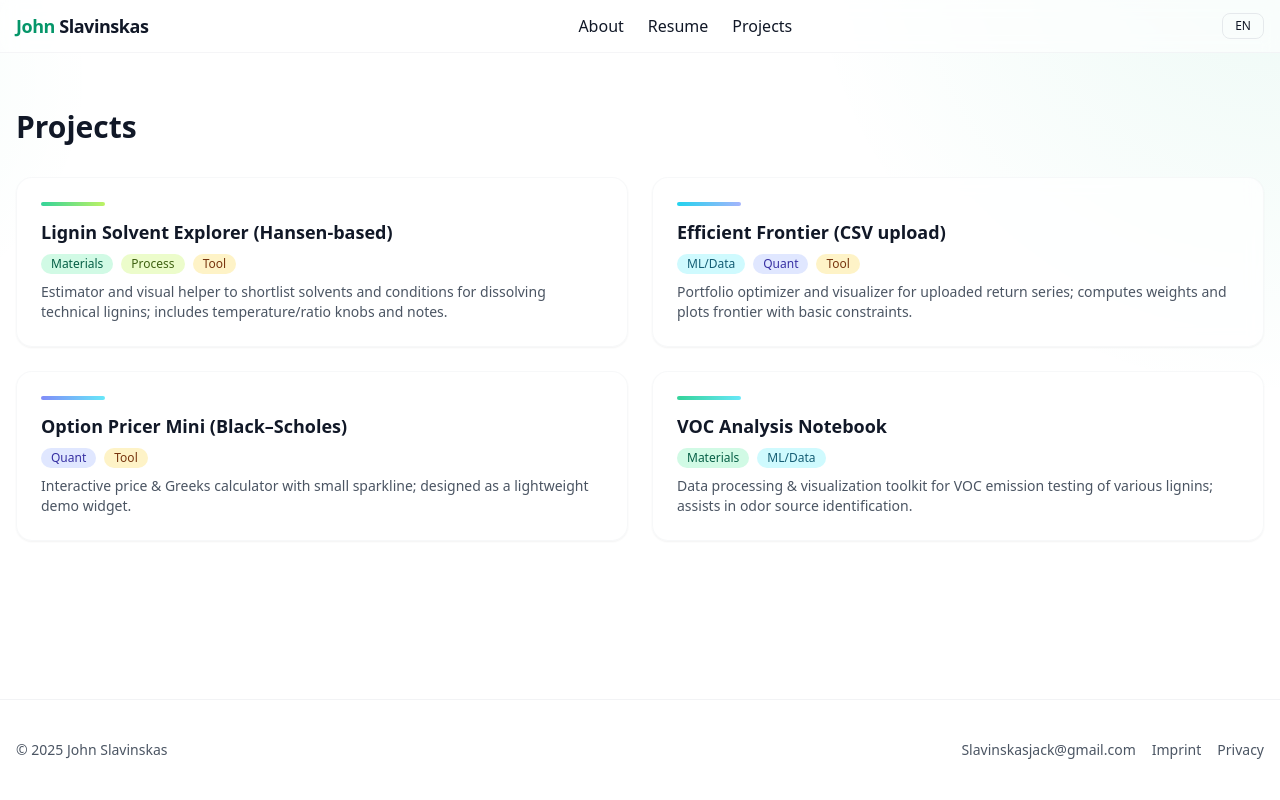
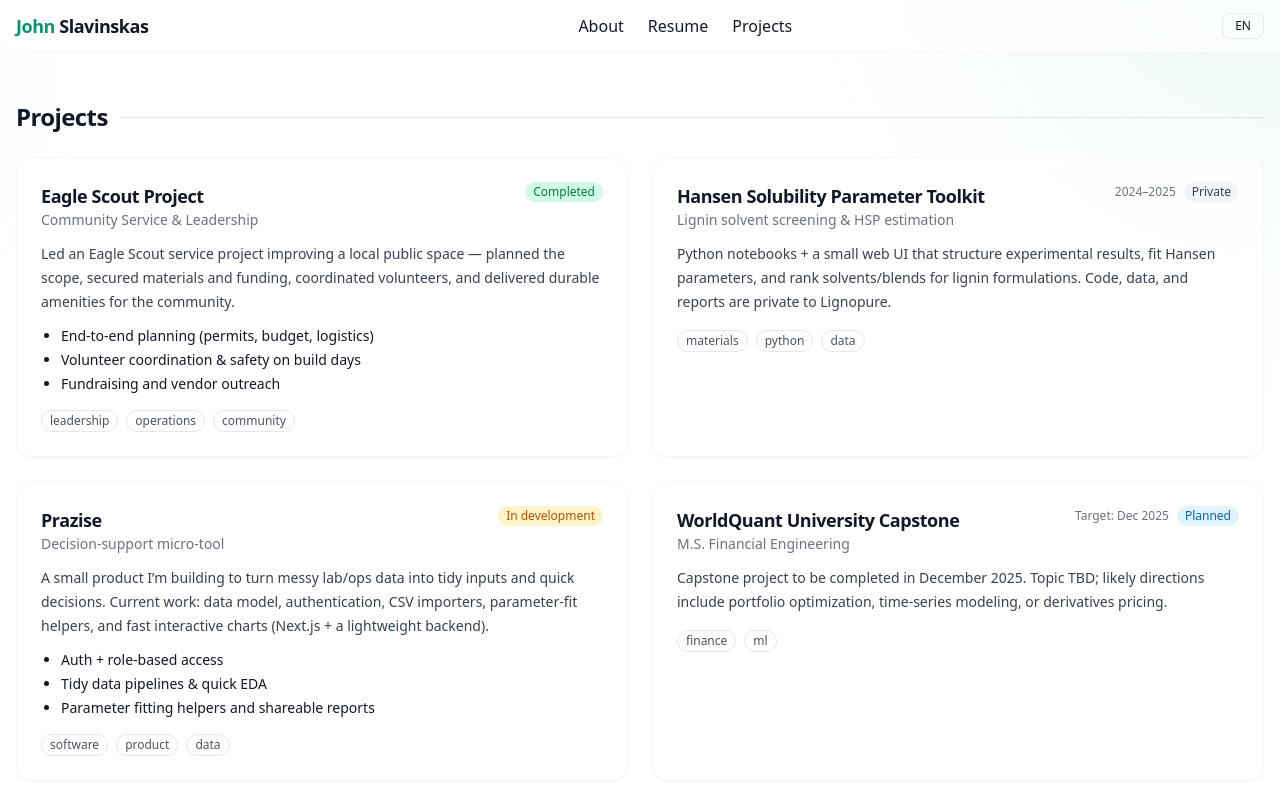
Before and after one commit to Tridude5/JohnSlavinskas, a Next.js app: page /projects in a window 1280 px wide. Shown: the top 800 px of the page. Built offline with nearby package versions, Linux system fonts and the light colour scheme.

Commit message:
Update ProjectsClient.tsx

```diff
--- a/app/projects/ProjectsClient.tsx
+++ b/app/projects/ProjectsClient.tsx
@@ -1,60 +1,148 @@
-"use client";
-import Section from "@/components/Section";
-import { useI18n } from "@/components/i18n/I18nProvider";
+import React from "react";
 
-function Tag({ children }: { children: string }){
-  const name = children;
-  const color = {
-    "Materials": "bg-emerald-100 text-emerald-800 dark:bg-emerald-900/30 dark:text-emerald-300",
-    "Process":   "bg-lime-100 text-lime-800 dark:bg-lime-900/30 dark:text-lime-300",
-    "ML/Data":   "bg-cyan-100 text-cyan-800 dark:bg-cyan-900/30 dark:text-cyan-300",
-    "Quant":     "bg-indigo-100 text-indigo-800 dark:bg-indigo-900/30 dark:text-indigo-300",
-    "Tool":      "bg-amber-100 text-amber-900 dark:bg-amber-900/30 dark:text-amber-300",
-  }[name] || "bg-gray-100 text-gray-800 dark:bg-gray-800/40 dark:text-gray-300";
-  return <span className={`inline-flex items-center px-2.5 py-0.5 rounded-full text-xs font-medium ${color}`}>{name}</span>;
+export const metadata = { title: "Projects — John Slavinskas" };
+
+type Link = { label: string; href: string };
+
+type Project = {
+  title: string;
+  subtitle?: string;
+  period?: string;
+  status: "Completed" | "In development" | "Private" | "Planned";
+  summary: string;
+  bullets?: string[];
+  tags?: string[];
+  links?: Link[];
+};
+
+const projects: Project[] = [
+  {
+    title: "Eagle Scout Project",
+    subtitle: "Community Service & Leadership",
+    status: "Completed",
+    summary:
+      "Led an Eagle Scout service project improving a local public space — planned the scope, secured materials and funding, coordinated volunteers, and delivered durable amenities for the community.",
+    bullets: [
+      "End‑to‑end planning (permits, budget, logistics)",
+      "Volunteer coordination & safety on build days",
+      "Fundraising and vendor outreach",
+    ],
+    tags: ["leadership", "operations", "community"],
+  },
+  {
+    title: "Hansen Solubility Parameter Toolkit",
+    subtitle: "Lignin solvent screening & HSP estimation",
+    status: "Private",
+    period: "2024–2025",
+    summary:
+      "Python notebooks + a small web UI that structure experimental results, fit Hansen parameters, and rank solvents/blends for lignin formulations. Code, data, and reports are private to Lignopure.",
+    tags: ["materials", "python", "data"],
+  },
+  {
+    title: "Prazise",
+    subtitle: "Decision-support micro‑tool",
+    status: "In development",
+    summary:
+      "A small product I’m building to turn messy lab/ops data into tidy inputs and quick decisions. Current work: data model, authentication, CSV importers, parameter‑fit helpers, and fast interactive charts (Next.js + a lightweight backend).",
+    bullets: [
+      "Auth + role‑based access",
+      "Tidy data pipelines & quick EDA",
+      "Parameter fitting helpers and shareable reports",
+    ],
+    tags: ["software", "product", "data"],
+  },
+  {
+    title: "WorldQuant University Capstone",
+    subtitle: "M.S. Financial Engineering",
+    status: "Planned",
+    period: "Target: Dec 2025",
+    summary:
+      "Capstone project to be completed in December 2025. Topic TBD; likely directions include portfolio optimization, time‑series modeling, or derivatives pricing.",
+    tags: ["finance", "ml"],
+  },
+];
+
+function StatusBadge({ status }: { status: Project["status"] }) {
+  const styles: Record<Project["status"], string> = {
+    Completed: "bg-emerald-100 text-emerald-700 dark:bg-emerald-900/30 dark:text-emerald-300",
+    "In development": "bg-amber-100 text-amber-700 dark:bg-amber-900/30 dark:text-amber-300",
+    Private: "bg-slate-100 text-slate-700 dark:bg-slate-800/60 dark:text-slate-200",
+    Planned: "bg-sky-100 text-sky-700 dark:bg-sky-900/30 dark:text-sky-300",
+  };
+  return (
+    <span className={`inline-flex items-center gap-1 rounded-full px-2 py-0.5 text-xs font-medium ${styles[status]}`}>
+      {status}
+    </span>
+  );
 }
 
-export default function ProjectsClient(){
-  const { t } = useI18n();
+function ProjectCard({ p }: { p: Project }) {
   return (
-    <Section title={t("sections.projects")}>
-      <div className="grid gap-6 md:grid-cols-2">
-        <article className="card p-6">
-          <div className="h-1 w-16 rounded-full bg-gradient-to-r from-emerald-400 to-lime-300" />
-          <h3 className="mt-3 text-lg font-semibold">Lignin Solvent Explorer (Hansen-based)</h3>
-          <div className="mt-2 flex gap-2 flex-wrap"><Tag>Materials</Tag><Tag>Process</Tag><Tag>Tool</Tag></div>
-          <p className="mt-2 text-sm text-gray-600 dark:text-gray-300">
-            Estimator and visual helper to shortlist solvents and conditions for dissolving technical lignins; includes temperature/ratio knobs and notes.
-          </p>
-        </article>
+    <div className="card p-6 border border-gray-200 dark:border-gray-800 rounded-2xl bg-white dark:bg-zinc-900 shadow-sm">
+      <div className="flex flex-wrap items-start justify-between gap-3">
+        <div>
+          <h3 className="text-lg font-semibold tracking-tight">{p.title}</h3>
+          {p.subtitle && (
+            <p className="text-sm text-gray-500 dark:text-gray-400">{p.subtitle}</p>
+          )}
+        </div>
+        <div className="flex items-center gap-2">
+          {p.period && (
+            <span className="text-xs text-gray-500 dark:text-gray-400 whitespace-nowrap">{p.period}</span>
+          )}
+          <StatusBadge status={p.status} />
+        </div>
+      </div>
 
-        <article className="card p-6">
-          <div className="h-1 w-16 rounded-full bg-gradient-to-r from-cyan-400 to-indigo-300" />
-          <h3 className="mt-3 text-lg font-semibold">Efficient Frontier (CSV upload)</h3>
-          <div className="mt-2 flex gap-2 flex-wrap"><Tag>ML/Data</Tag><Tag>Quant</Tag><Tag>Tool</Tag></div>
-          <p className="mt-2 text-sm text-gray-600 dark:text-gray-300">
-            Portfolio optimizer and visualizer for uploaded return series; computes weights and plots frontier with basic constraints.
-          </p>
-        </article>
+      <p className="mt-3 text-sm text-gray-700 dark:text-gray-200 leading-6">{p.summary}</p>
 
-        <article className="card p-6">
-          <div className="h-1 w-16 rounded-full bg-gradient-to-r from-indigo-400 to-cyan-300" />
-          <h3 className="mt-3 text-lg font-semibold">Option Pricer Mini (Black–Scholes)</h3>
-          <div className="mt-2 flex gap-2 flex-wrap"><Tag>Quant</Tag><Tag>Tool</Tag></div>
-          <p className="mt-2 text-sm text-gray-600 dark:text-gray-300">
-            Interactive price & Greeks calculator with small sparkline; designed as a lightweight demo widget.
-          </p>
-        </article>
+      {p.bullets && p.bullets.length > 0 && (
+        <ul className="mt-3 list-disc pl-5 space-y-1 text-sm">
+          {p.bullets.map((b, i) => (
+            <li key={i}>{b}</li>
+          ))}
+        </ul>
+      )}
 
-        <article className="card p-6">
-          <div className="h-1 w-16 rounded-full bg-gradient-to-r from-emerald-400 to-cyan-300" />
-          <h3 className="mt-3 text-lg font-semibold">VOC Analysis Notebook</h3>
-          <div className="mt-2 flex gap-2 flex-wrap"><Tag>Materials</Tag><Tag>ML/Data</Tag></div>
-          <p className="mt-2 text-sm text-gray-600 dark:text-gray-300">
-            Data processing & visualization toolkit for VOC emission testing of various lignins; assists in odor source identification.
-          </p>
-        </article>
-      </div>
-    </Section>
+      {p.tags && p.tags.length > 0 && (
+        <div className="mt-4 flex flex-wrap gap-2">
+          {p.tags.map((t) => (
+            <span
+              key={t}
+              className="rounded-full border border-gray-200 dark:border-gray-700 px-2 py-0.5 text-xs text-gray-600 dark:text-gray-300"
+            >
+              {t}
+            </span>
+          ))}
+        </div>
+      )}
+
+      {p.links && p.links.length > 0 && (
+        <div className="mt-4 flex flex-wrap gap-2">
+          {p.links.map((l) => (
+            <a key={l.href} href={l.href} className="btn-outline text-sm">
+              {l.label}
+            </a>
+          ))}
+        </div>
+      )}
+    </div>
   );
 }
+
+export default function ProjectsPage() {
+  return (
+    <div className="container py-12">
+      <header className="mb-6 flex items-center gap-3">
+        <h1 className="text-2xl font-bold tracking-tight">Projects</h1>
+        <div className="h-px flex-1 bg-gray-200 dark:bg-gray-700" />
+      </header>
+
+      <div className="grid gap-6 md:grid-cols-2">
+        {projects.map((p) => (
+          <ProjectCard key={p.title} p={p} />
+        ))}
+      </div>
+    </div>
+  );
+}
```
